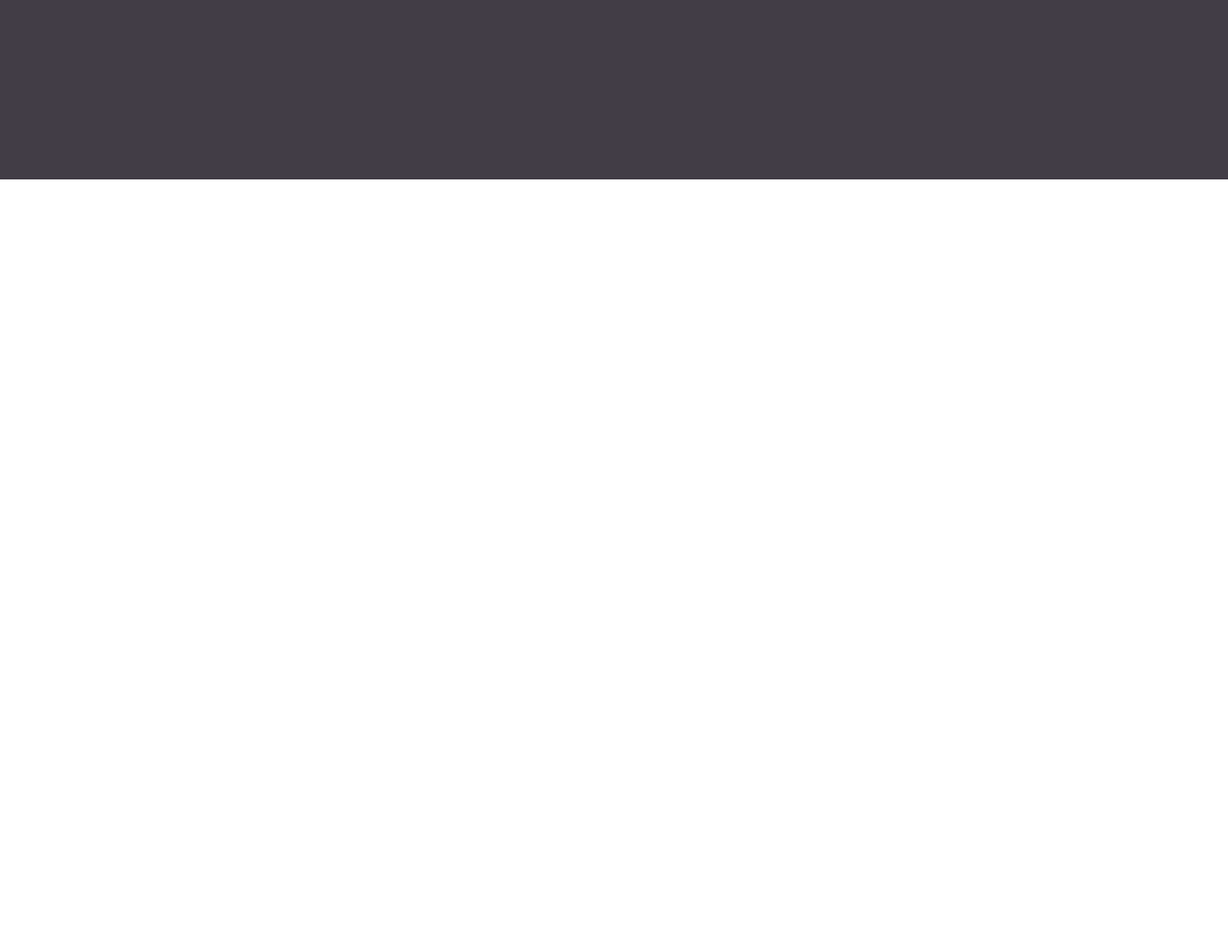
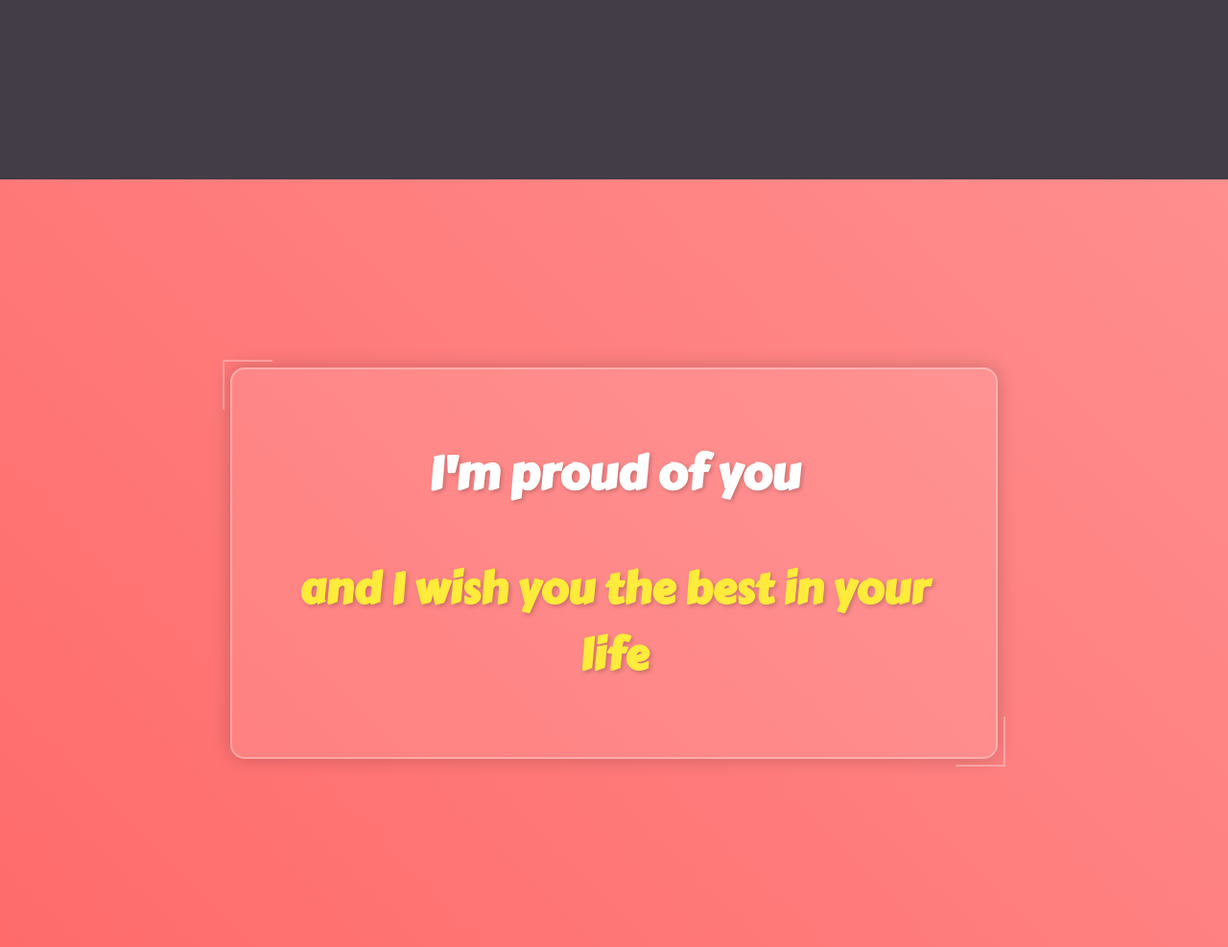
Before and after one commit to happy-birthday-malak/mALAK, a plain HTML site: page index.html in a window 1280 px wide. Shown: the part 613-1600 px from the top of the page at 96% size. Before the commit the page ends 800 px from the top, so only its background shows below. Drawn offline with Linux system fonts and the light colour scheme.

Commit message:
Add files via upload

```diff
--- a/index.html
+++ b/index.html
@@ -1998,6 +1998,13 @@
       <img src="src/images/gift.png" alt="" id="gf3" />
     </div>
 
+    <div class="message--section">
+      <div class="message--content">
+        <h2>I'm proud of you</h2>
+        <h2>and I wish you the best in your life</h2>
+      </div>
+    </div>
+
     <script src="src/js/index.js"></script>
   </body>
 </html>
--- a/src/css/index.css
+++ b/src/css/index.css
@@ -1,4 +1,3 @@
-
 @import url('https://fonts.googleapis.com/css?family=Carter+One');
 
 
@@ -765,3 +764,80 @@ body, html{
 		height:200px;
 	}
 }
+
+.message--section {
+  min-height: 100vh;
+  display: flex;
+  justify-content: center;
+  align-items: center;
+  background: linear-gradient(45deg, #ff6b6b, #ff8e8e);
+  color: white;
+  text-align: center;
+  padding: 2rem;
+  position: relative;
+}
+
+.message--content {
+  background: rgba(255, 255, 255, 0.1);
+  padding: 3rem;
+  border-radius: 15px;
+  position: relative;
+  max-width: 800px;
+  margin: 0 auto;
+  box-shadow: 0 0 20px rgba(0, 0, 0, 0.2);
+  border: 2px solid rgba(255, 255, 255, 0.3);
+}
+
+.message--content::before,
+.message--content::after {
+  content: '';
+  position: absolute;
+  width: 50px;
+  height: 50px;
+  border: 2px solid rgba(255, 255, 255, 0.3);
+}
+
+.message--content::before {
+  top: -10px;
+  left: -10px;
+  border-right: none;
+  border-bottom: none;
+}
+
+.message--content::after {
+  bottom: -10px;
+  right: -10px;
+  border-left: none;
+  border-top: none;
+}
+
+.message--content h2 {
+  font-size: 2.5rem;
+  margin: 1rem 0;
+  text-shadow: 2px 2px 4px rgba(0, 0, 0, 0.2);
+  animation: fadeIn 1s ease-in;
+  position: relative;
+  padding: 0.5rem;
+}
+
+.message--content h2:first-child {
+  color: #fff;
+  font-size: 3rem;
+  margin-bottom: 2rem;
+}
+
+.message--content h2:last-child {
+  color: #ffeb3b;
+  font-size: 2.8rem;
+}
+
+@keyframes fadeIn {
+  from {
+    opacity: 0;
+    transform: translateY(20px);
+  }
+  to {
+    opacity: 1;
+    transform: translateY(0);
+  }
+}
```
